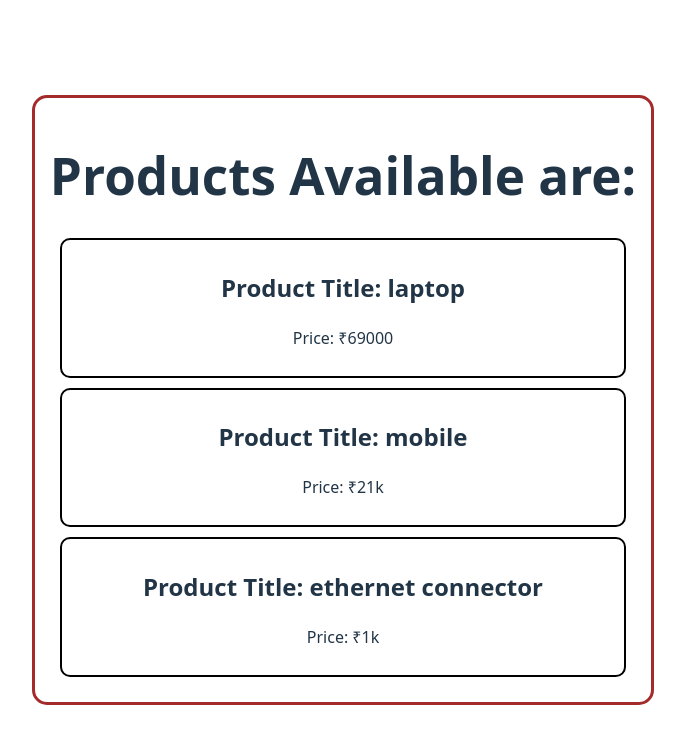
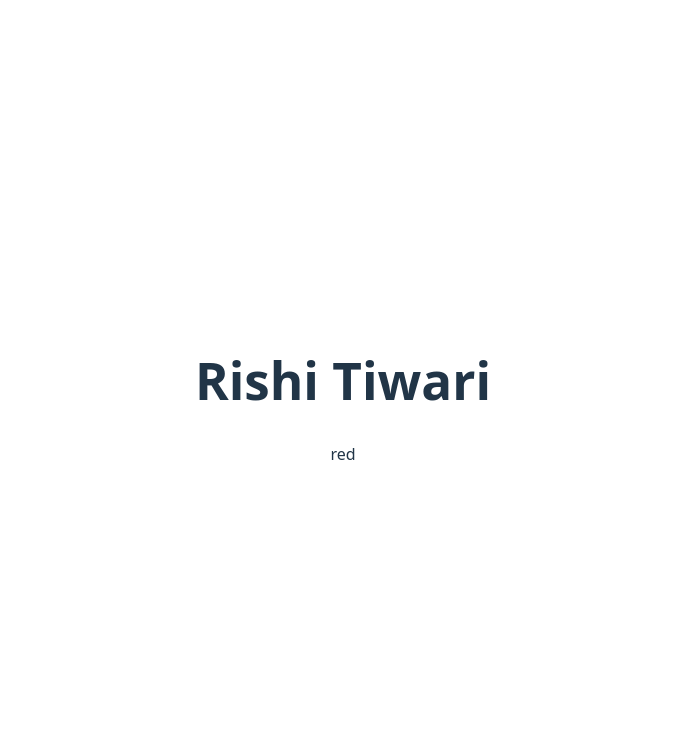
Before and after one commit to rishi-tiwari023/first-Repo, a React (Vite) app in the folder reactLearning/frontend-basic/: page / in a window 1280 px wide. Shown: the top 744 px of the page, without its empty margins (297-982 px from the left). Built offline with nearby package versions, Linux system fonts and the light colour scheme.

Commit message:
Add component MsgBox to display username,color

```diff
--- a/reactLearning/frontend-basic/src/App.jsx
+++ b/reactLearning/frontend-basic/src/App.jsx
@@ -1,12 +1,11 @@
 import './App.css'
+import MsgBox from './MsgBox.jsx';
 import ProductTab from './ProductTab.jsx'
 
 function App() {
   return (
     //react fragment to avoid unnecessary divs
-    <>
-    <ProductTab/>
-    </>
+    <MsgBox userName="Rishi Tiwari" color="red" />
   )
 }
 
--- /dev/null
+++ b/reactLearning/frontend-basic/src/MsgBox.jsx
@@ -0,0 +1,11 @@
+function MsgBox({userName, color})
+{
+    return (
+        <>
+        <h1>{userName}</h1>
+        <p>{color}</p>
+        </>
+    )
+}
+
+export default MsgBox;
```
